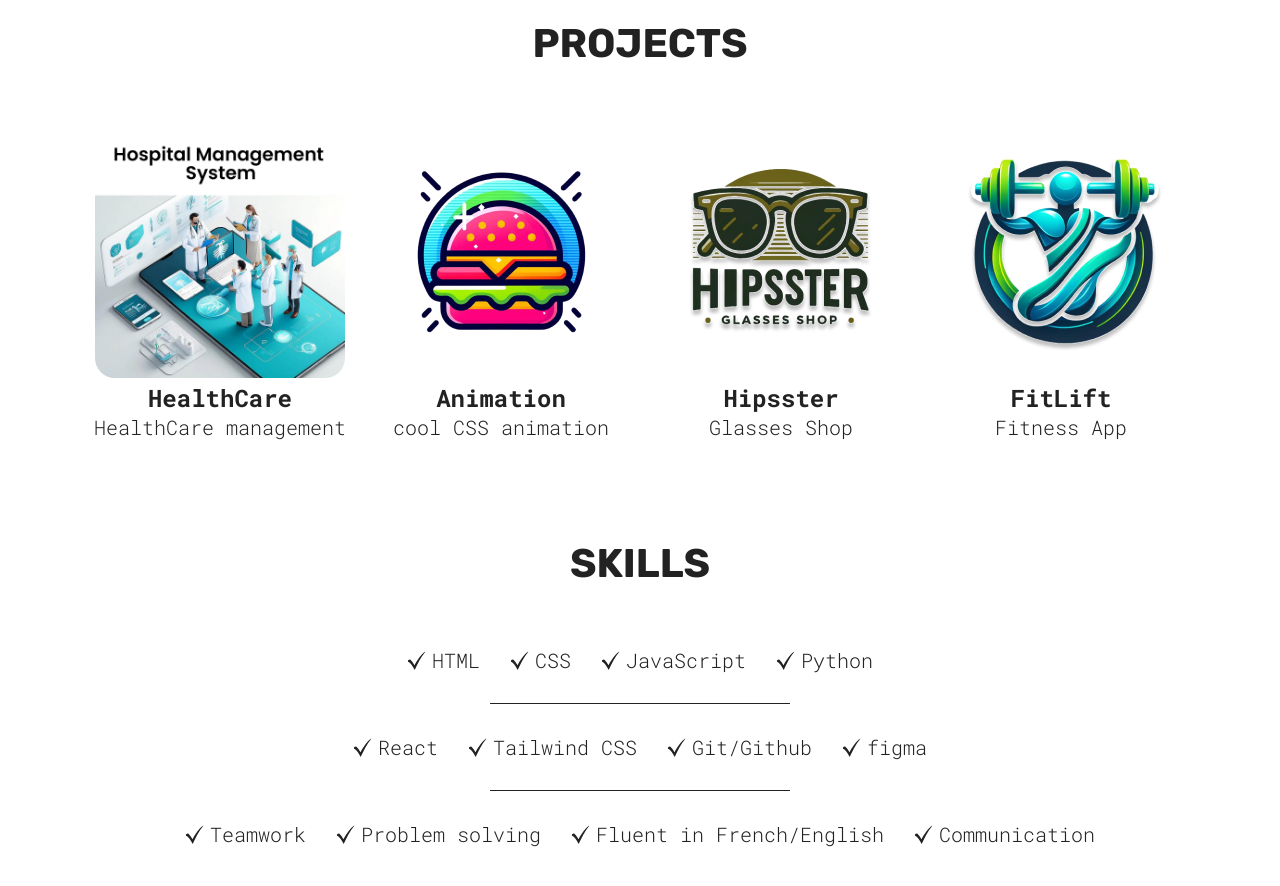
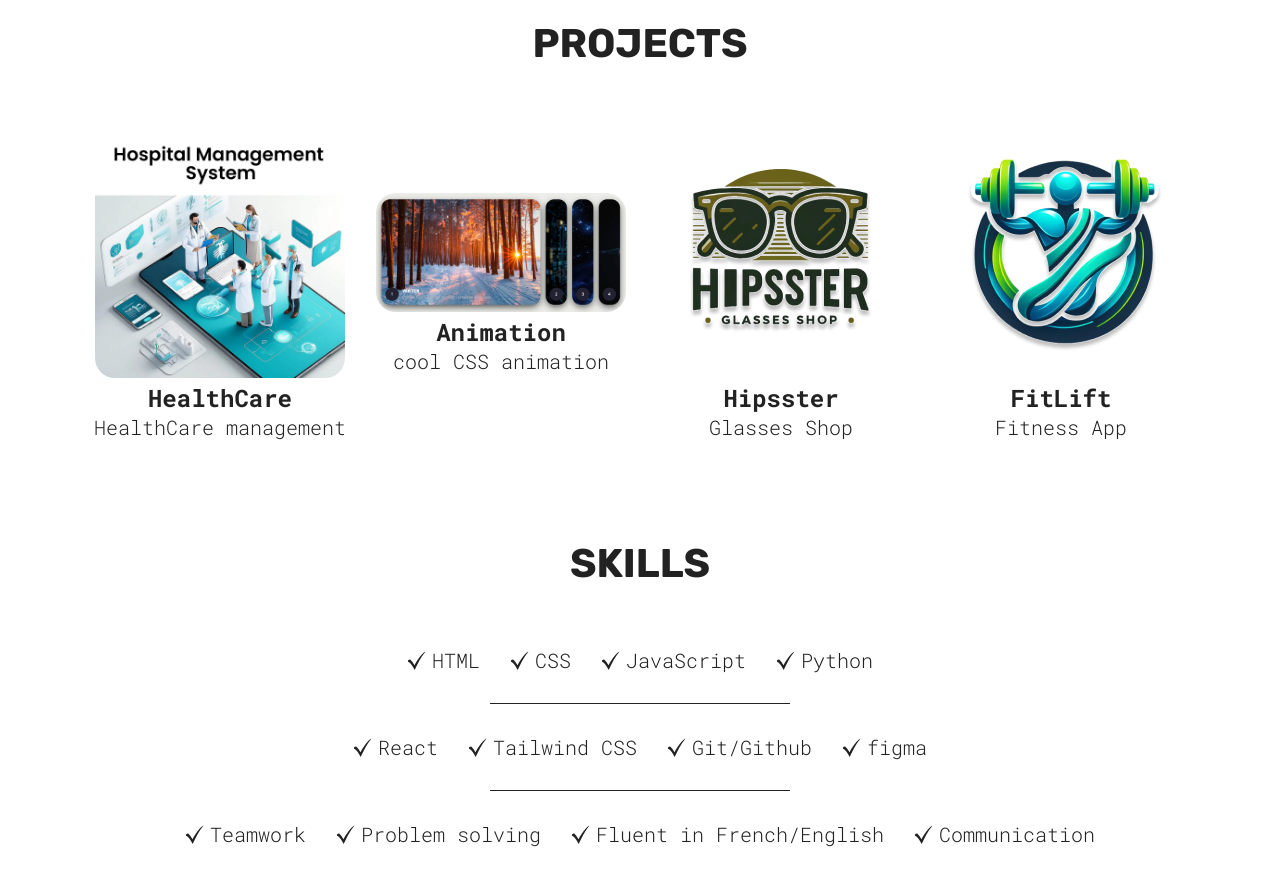
Before and after one commit to Mikehk11/mikehk11.github.io, a React (Vite) app: page / in a window 1280 px wide. Shown: the part 880-1766 px from the top of the page. Built offline with nearby package versions, Linux system fonts and the light colour scheme.

Commit message:
uptade project 3

```diff
--- a/src/sections/Projects/Projects.jsx
+++ b/src/sections/Projects/Projects.jsx
@@ -1,6 +1,4 @@
 import styles from './ProjectsStyles.module.css';
-import viberr from '../../assets/viberr.png';
-import freshBurger from '../../assets/fresh-burger.png';
 import hipsster from '../../assets/hipsster.png';
 import fitLift from '../../assets/fitlift.png';
 import ProjectCard from '../../common/ProjectCard';
@@ -19,7 +17,7 @@ function Projects() {
           p="HealthCare management"
         />
         <ProjectCard
-          src={freshBurger}
+          src={imgcssa}
           link=" https://mikehk11.github.io/css-animations2/"
           h3="Animation"
           p="cool CSS animation"
```
